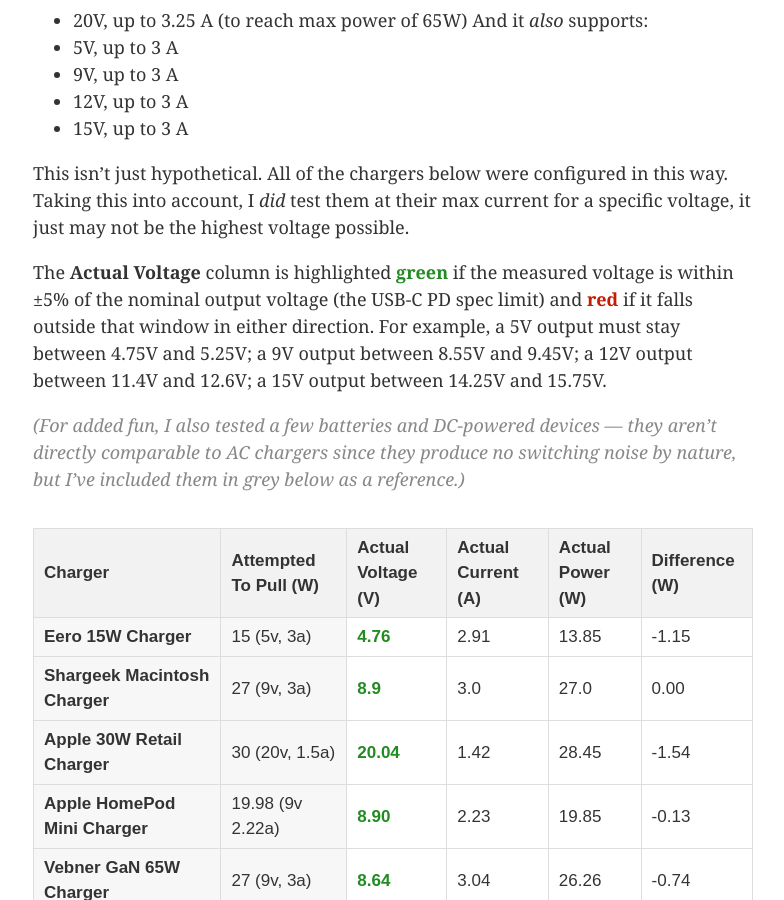
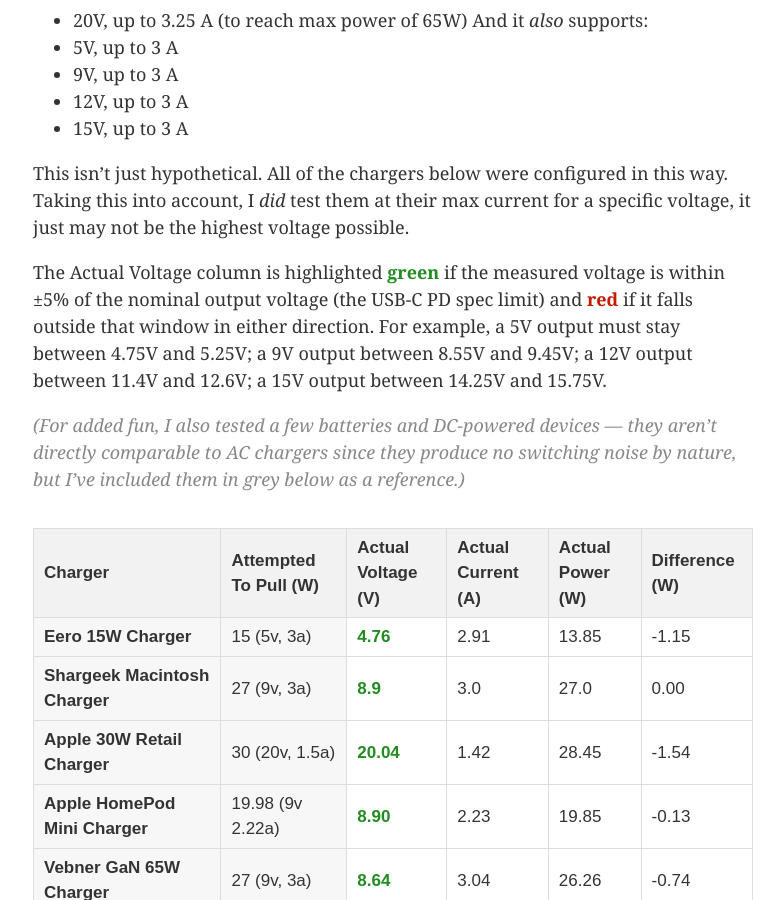
Before and after one commit to 0sps/sull1van.com, a Jekyll site: the page built from _posts/2026-01-19-a-dozen-chargers-in-the-lab.md, in a window 1280 px wide and 900 px high, scrolled down 4879 px. Shown: the whole window, without its empty margins (247-1031 px from the left). Built offline with Jekyll 4.4.1, drawn with Linux system fonts in a browser that asks for light colours.

Commit message:
Update 2026-01-19-a-dozen-chargers-in-the-lab.md

```diff
--- a/_posts/2026-01-19-a-dozen-chargers-in-the-lab.md
+++ b/_posts/2026-01-19-a-dozen-chargers-in-the-lab.md
@@ -454,7 +454,7 @@
 This isn't just hypothetical. All of the chargers below were configured in this way. Taking this into account, I *did* test them at their max current for a specific voltage, it just may not be the highest voltage possible.
 
 
-The **Actual Voltage** column is highlighted <span style="color:#228B22; font-weight:700;">green</span> if the measured voltage is within ±5% of the nominal output voltage (the USB-C PD spec limit) and <span style="color:#C41C00; font-weight:700;">red</span> if it falls outside that window in either direction. For example, a 5V output must stay between 4.75V and 5.25V; a 9V output between 8.55V and 9.45V; a 12V output between 11.4V and 12.6V; a 15V output between 14.25V and 15.75V.
+The Actual Voltage column is highlighted <span style="color:#228B22; font-weight:700;">green</span> if the measured voltage is within ±5% of the nominal output voltage (the USB-C PD spec limit) and <span style="color:#C41C00; font-weight:700;">red</span> if it falls outside that window in either direction. For example, a 5V output must stay between 4.75V and 5.25V; a 9V output between 8.55V and 9.45V; a 12V output between 11.4V and 12.6V; a 15V output between 14.25V and 15.75V.
 
 <span style="color: #888; font-style: italic;">(For added fun, I also tested a few batteries and DC-powered devices — they aren’t directly comparable to AC chargers since they produce no switching noise by nature, but I’ve included them in grey below as a reference.)</span>
 
```
